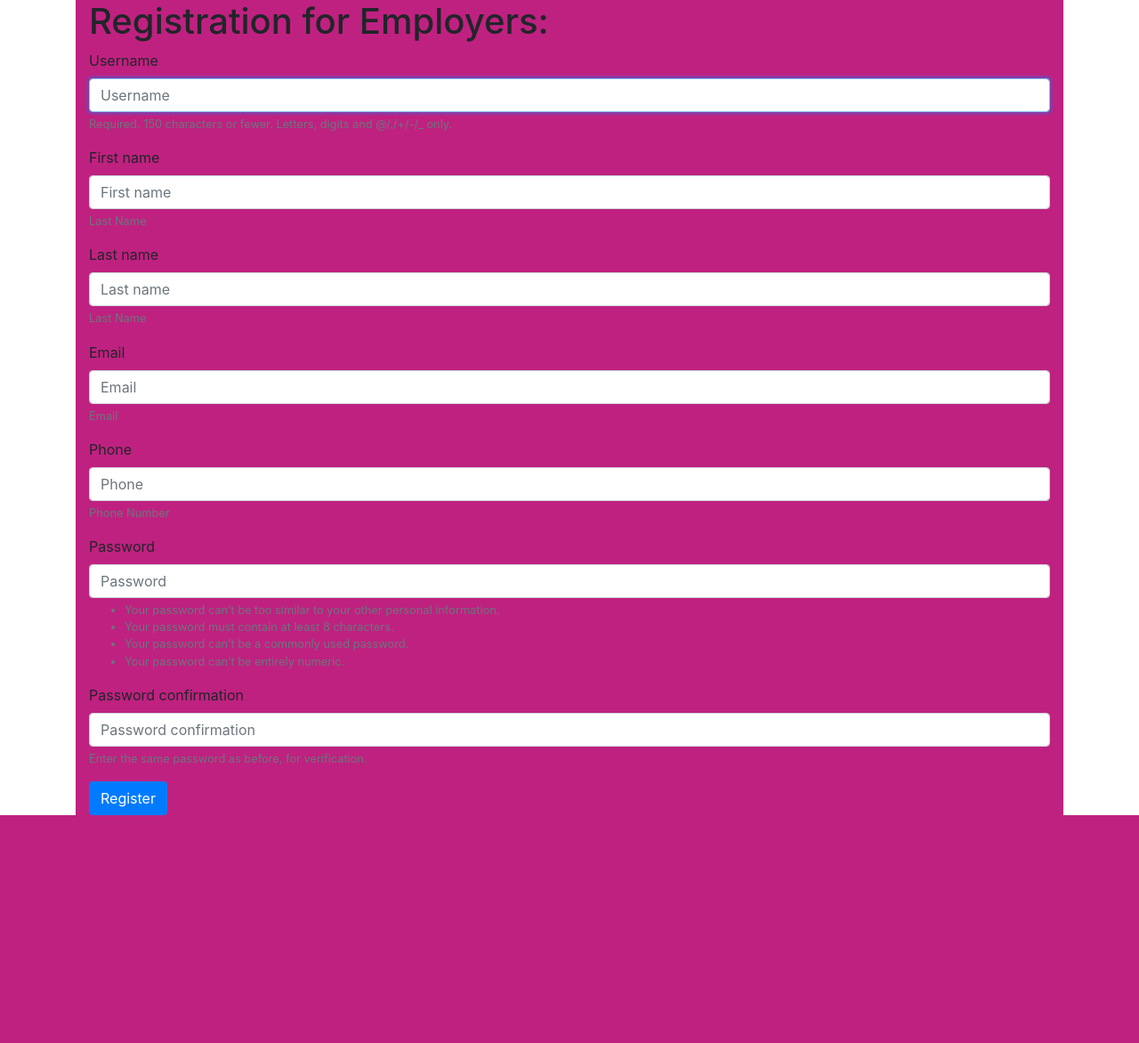
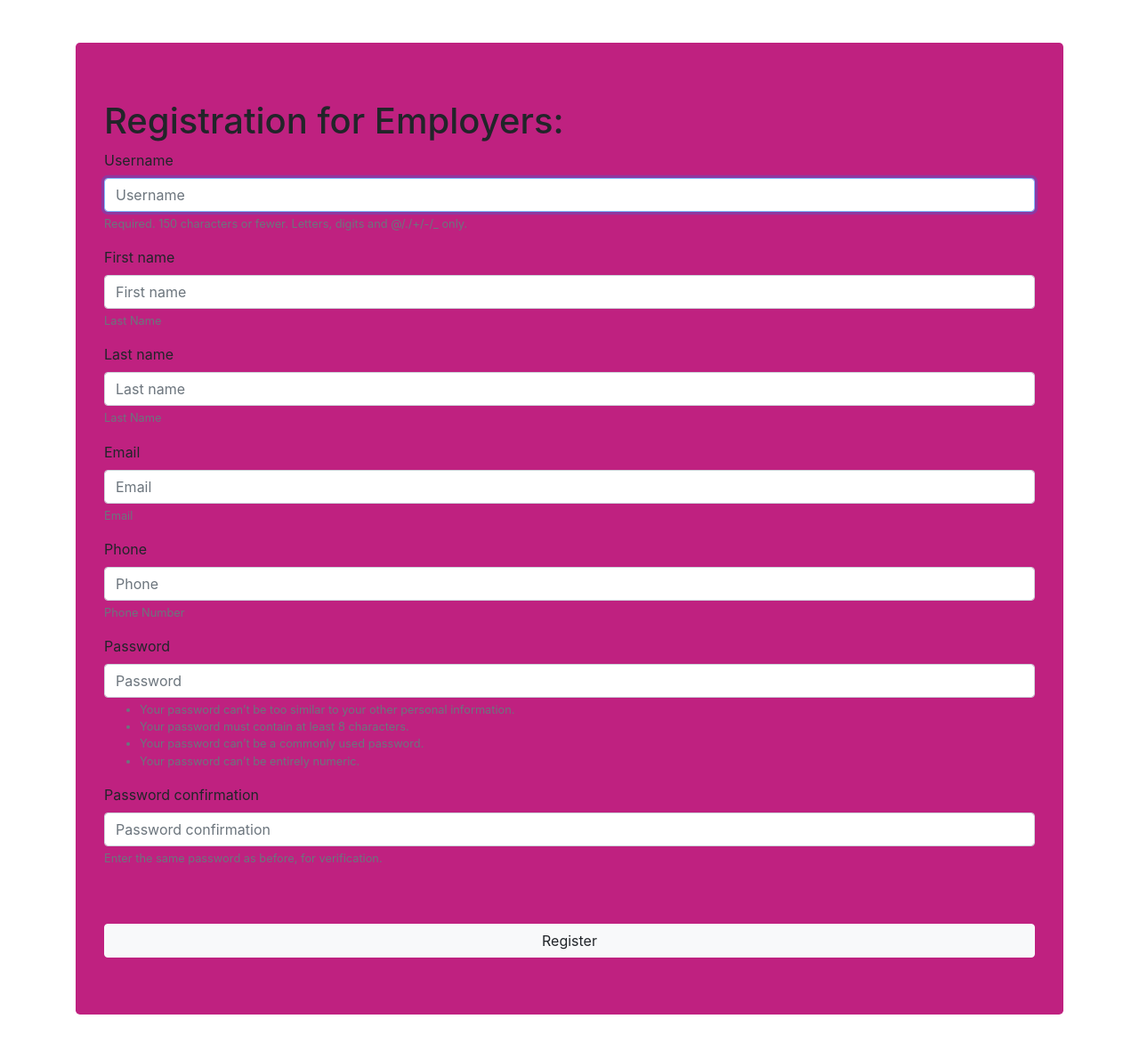
Before and after one commit to ngetichnicholas/Job-Seeking-App, a Django app: page /registerEmployer/ in a window 1280 px wide. Shown: the part 56-1228 px from the top of the page at 89% size. Before the commit the page ends 972 px from the top, so only its background shows below. Run offline with Django 3.2, Linux system fonts and the light colour scheme; some libraries are stand-ins or nearby versions.

Commit message:
update the registration templates

```diff
--- a/Job_Seeking_App/templates/registration/login.html
+++ b/Job_Seeking_App/templates/registration/login.html
@@ -1,7 +1,7 @@
 {%extends "base.html"%}
 {%load bootstrap4%}
 {% block content %}
-<div class="container">
+<div class="jumbotron mt-5">
     <div class="row">
         <!-- Empty div -->
         <div class="col-md-4">
--- a/Job_Seeking_App/templates/registration/registerEmployer.html
+++ b/Job_Seeking_App/templates/registration/registerEmployer.html
@@ -3,7 +3,7 @@
 
 {% block content %}
 
-<div class="container" style="background-color: #BF2180;">
+<div class="jumbotron mt-5" style="background-color: #BF2180;">
    {% if registered %}
         <h1>Thanks for registering, Please Log in!</h1>
     {% else %}
@@ -11,7 +11,9 @@
         <form action="" method="POST">
             {% csrf_token %}
             {% bootstrap_form employer_form %}
-            <input type="submit" value="Register" class="btn btn-primary">
+            <br>
+            <br>
+            <input type="submit" value="Register" class="btn btn-light btn-block">
         </form>
     {% endif %}
 </div>
--- a/Job_Seeking_App/templates/registration/registerJobseeker.html
+++ b/Job_Seeking_App/templates/registration/registerJobseeker.html
@@ -3,7 +3,7 @@
 
 {% block content %}
 
-<div class="jumbotron">
+<div class="jumbotron mt-5" style="background-color: #BF2180;">
    {% if registered %}
         <h1>Thanks for registering, Please Log in!</h1>
     {% else %}
@@ -11,7 +11,9 @@
         <form action="" method="POST">
             {% csrf_token %}
             {% bootstrap_form job_seeker_form%}
-            <input type="submit" value="Register" class="btn btn-primary">
+            <br>
+            <br>
+            <input type="submit" value="Register" class="btn btn-light btn-block">
         </form>
     {% endif %}
 </div>
```
Also changed, not shown: Job_Seeking_App/templates/home.html (deleted, +0 -10 lines).
